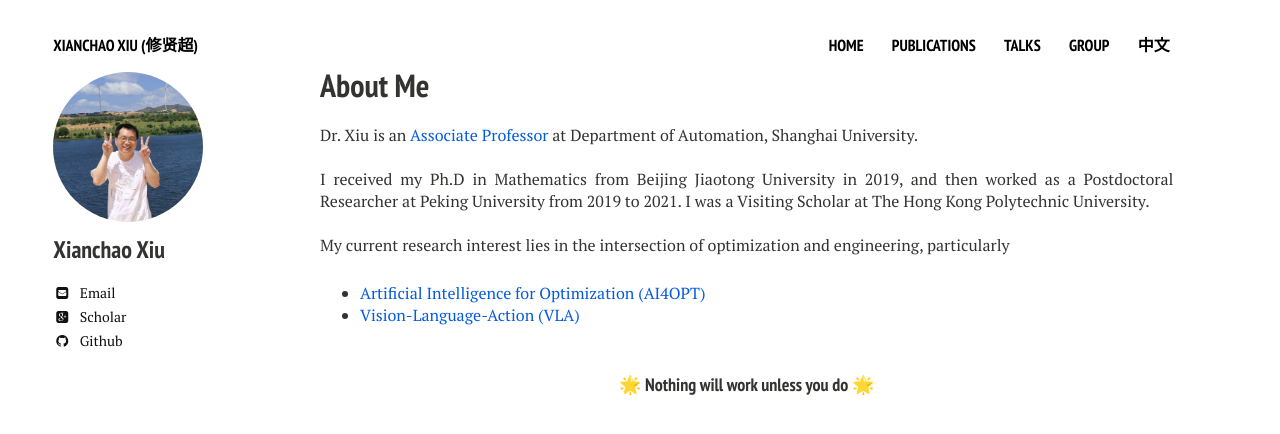
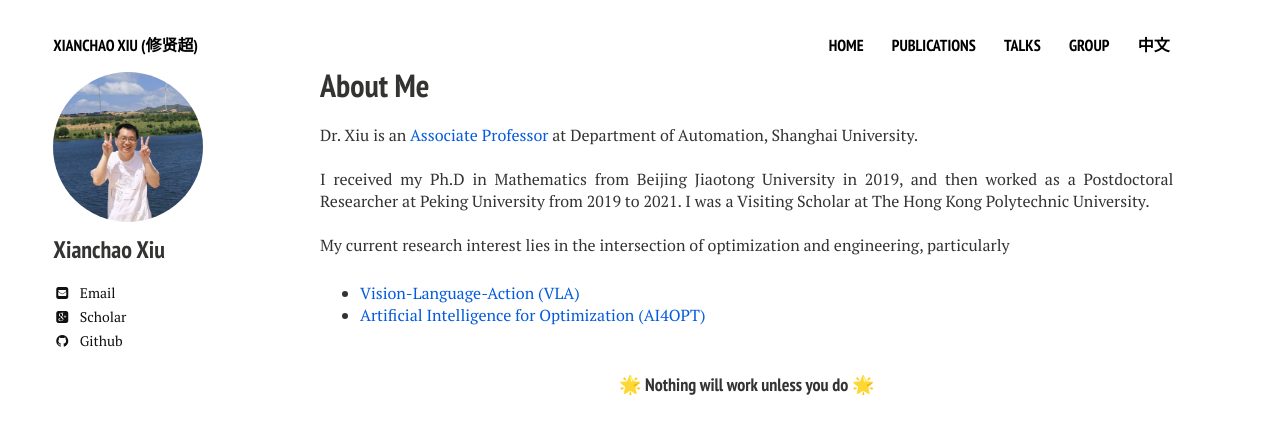
Before and after one commit to xianchaoxiu/xianchaoxiu.github.io, a Jekyll site: the page built from index.md, in a window 1280 px wide. Shown: the top 434 px of the page. Built offline with Jekyll 4.4.1, drawn with Linux system fonts in a browser that asks for light colours; nearby versions of some CDN libraries.

Commit message:
Update home2.html

```diff
--- a/_layouts/home2.html
+++ b/_layouts/home2.html
@@ -35,8 +35,8 @@
 
         My current research interest lies in the intersection of optimization and engineering, particularly
    <ul>
-      <li> <a href="https://xianchaoxiu.github.io/chinese/research/OPT/" class="textlink" target="_blank"> Artificial Intelligence for Optimization (AI4OPT)  </a> </li>
-      <li> <a href="https://xianchaoxiu.github.io/chinese/research/VLA/" class="textlink" target="_blank"> Vision-Language-Action (VLA) </a> </li>  <br>
+	  <li> <a href="https://xianchaoxiu.github.io/chinese/research/VLA/" class="textlink" target="_blank"> Vision-Language-Action (VLA) </a> </li>
+      <li> <a href="https://xianchaoxiu.github.io/chinese/research/OPT/" class="textlink" target="_blank"> Artificial Intelligence for Optimization (AI4OPT)  </a> </li> <br>
     </ul>
 
 
```
